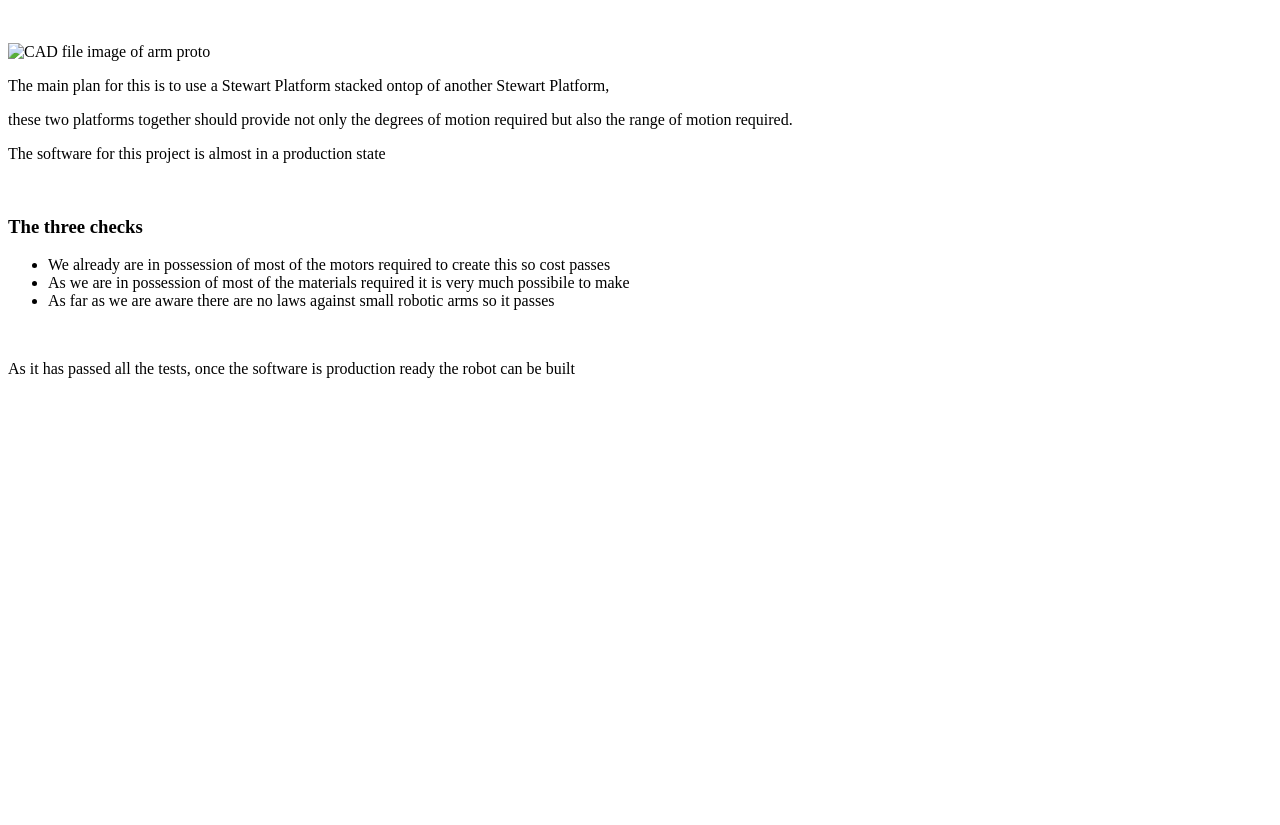
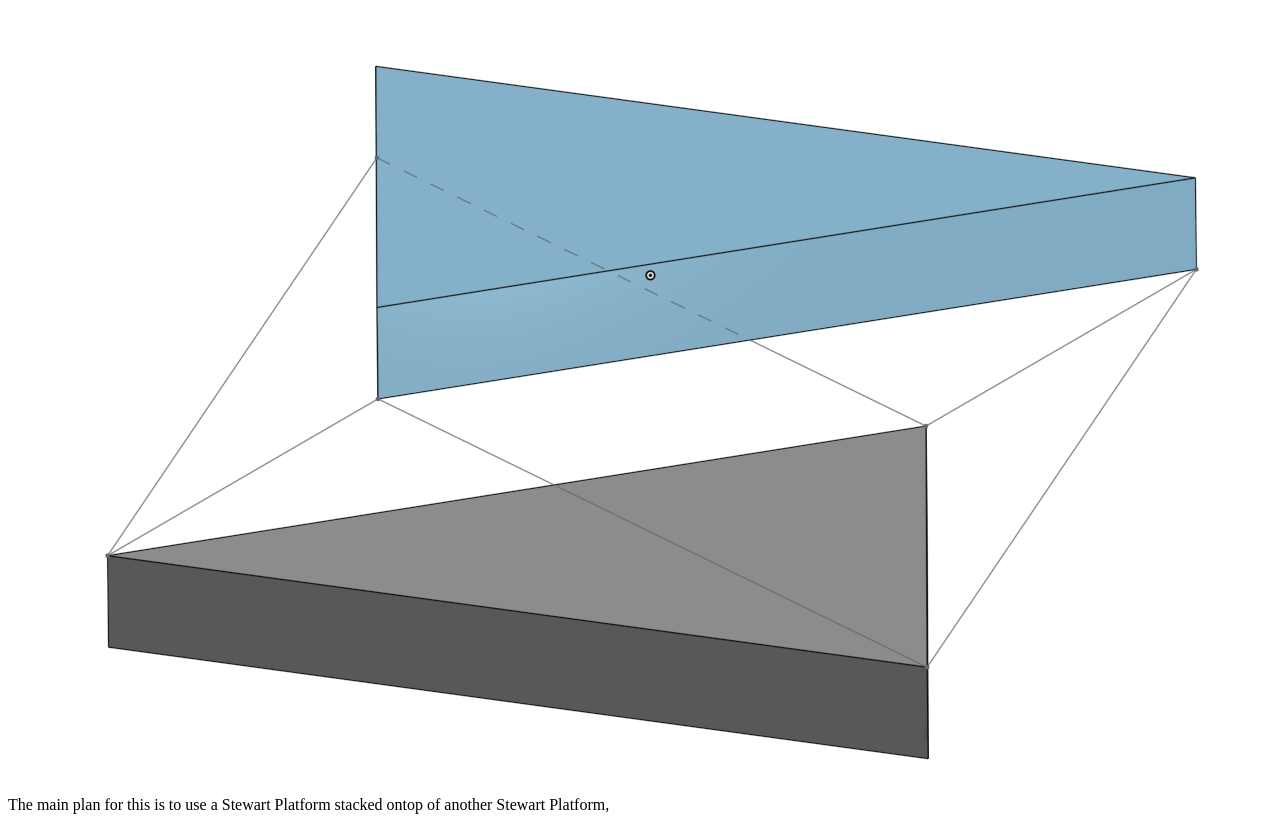
Before and after one commit to genersystems/genersystems.github.io, a plain HTML site: page projects/roboticarm.html in a window 1280 px wide. Shown: the part 73-898 px from the top of the page. Before the commit the page ends 800 px from the top, so only its background shows below. Drawn offline with Linux system fonts and the light colour scheme.

Commit message:
/imgs/currImg.png not currImg.png

```diff
--- a/projects/roboticarm.html
+++ b/projects/roboticarm.html
@@ -3,7 +3,7 @@
     <h1>Robotic Arm</h1>
     <br/>
     <br/>
-    <img src="currImg.png" alt="CAD file image of arm proto"/>
+    <img src="/imgs/currImg.png" alt="CAD file image of arm proto"/>
     <p>The main plan for this is to use a Stewart Platform stacked ontop of another Stewart Platform,</p>
     <p> these two platforms together should provide not only the degrees of motion required but also the range of motion required.</p>
     <p> The software for this project is almost in a production state</p>
```
